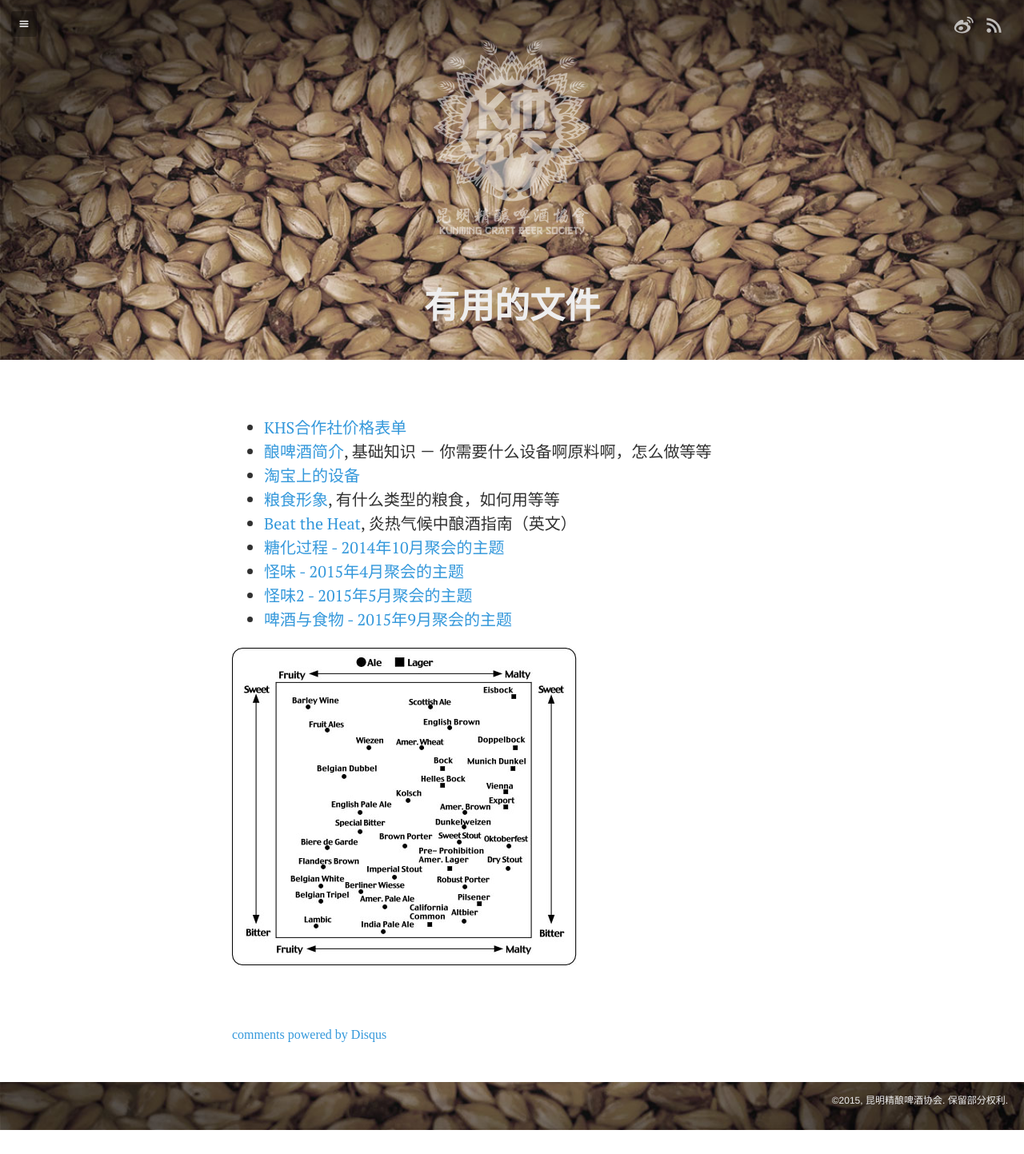
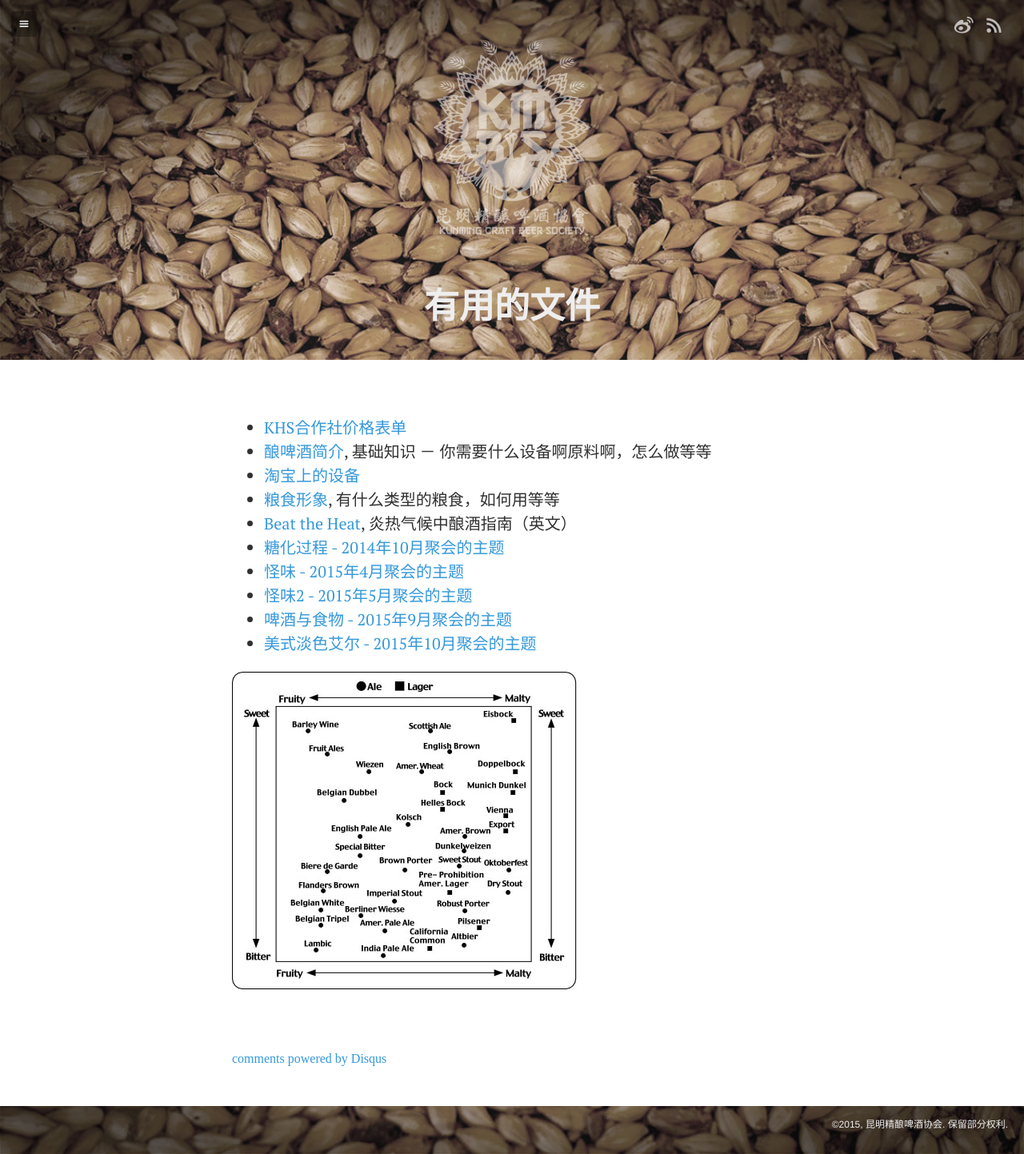
Before and after one commit to darryl-snow/khs, a Jekyll site: the page built from _posts/zh/pages/2014-08-22-wenjian.md, in a window 1280 px wide. Shown: the whole page at 80% size. Built offline with Jekyll 4.4.1, drawn with Linux system fonts in a browser that asks for light colours; Markdown is read by kramdown in place of the engine named in the settings; comment, search, counter and statistics services are not loaded; before the commit the page ends 1413 px from its top, so only the background shows below that.

```diff
--- a/_posts/zh/pages/2014-08-22-wenjian.md
+++ b/_posts/zh/pages/2014-08-22-wenjian.md
@@ -14,5 +14,6 @@ permalink: /zh/wenjian
 * [怪味 - 2015年4月聚会的主题](/media/files/off-flavours.pdf)
 * [怪味2 - 2015年5月聚会的主题](/media/files/off-flavours2.pdf)
 * [啤酒与食物 - 2015年9月聚会的主题](/media/files/beer-and-food-chinese.pdf)
+* [美式淡色艾尔 - 2015年10月聚会的主题](/media/files/pale-ale.pdf)
 
 !["啤酒范伟图"](/media/files/beer-spectrum.jpg)
```
Also changed, not shown: _posts/en/pages/2014-08-22-files.md (+1 -0 lines), 1 other file.
